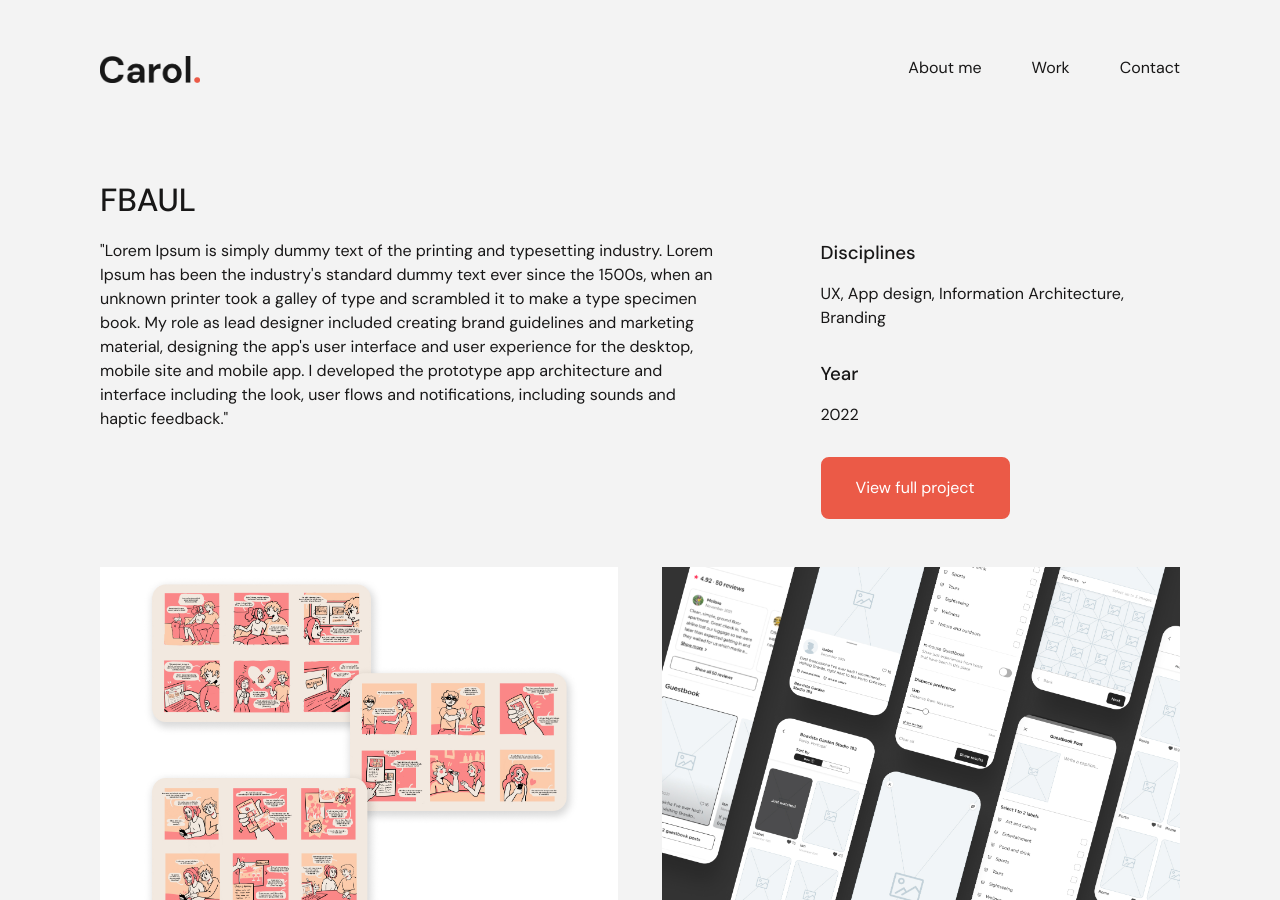
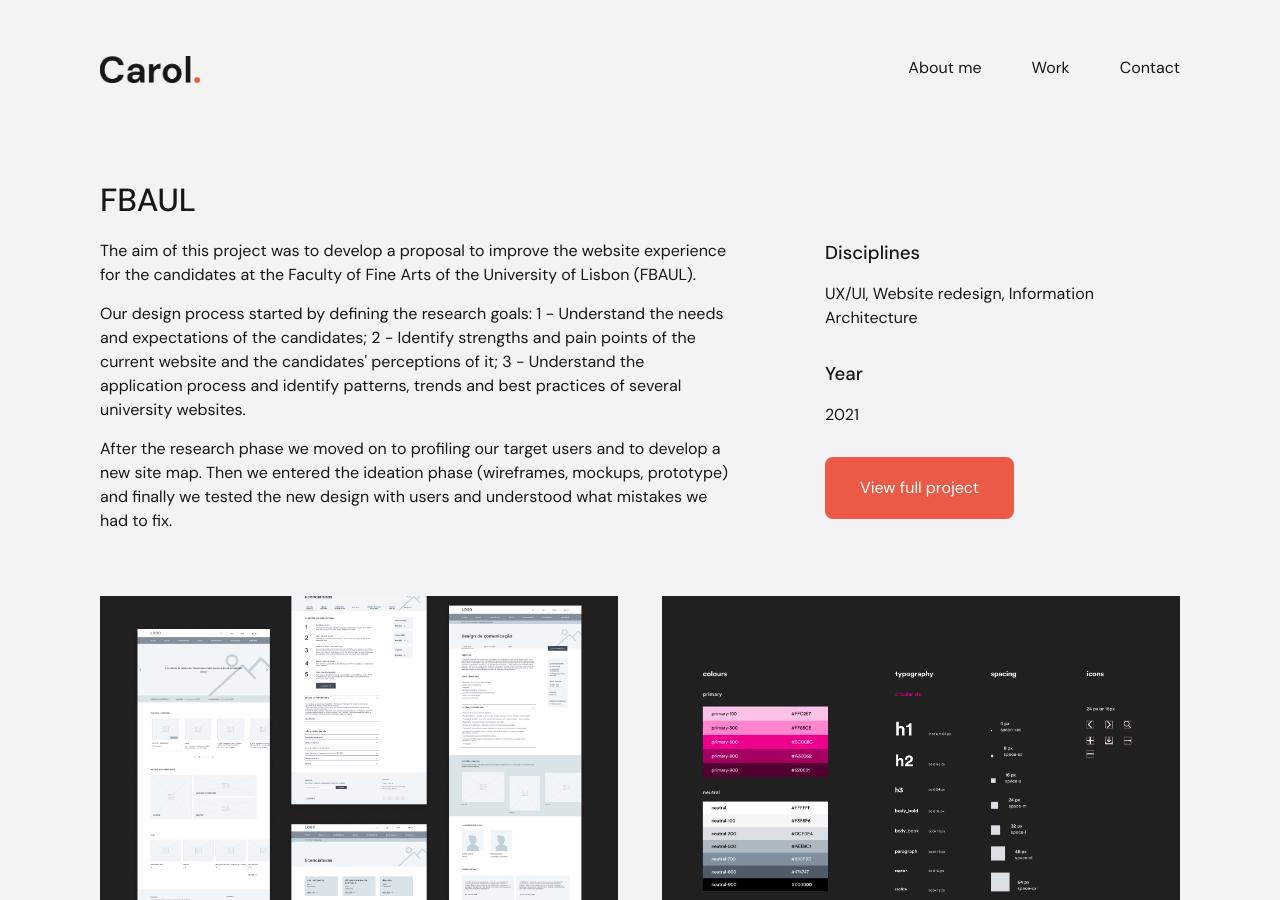
Before and after one commit to carolina-f-reis/projeto, a Jekyll site: the page built from _work/fbaul.html, in a window 1280 px wide and 900 px high. Built offline with Jekyll 4.4.1, drawn with Linux system fonts in a browser that asks for light colours.

```diff
--- a/_work/fbaul.html
+++ b/_work/fbaul.html
@@ -2,13 +2,13 @@
 layout: page
 title: FBAUL
 description: "FBAUL's website redesign"
-disciplines: UX, App design, Information Architecture, Branding
-year: 2022
+disciplines: UX/UI, Website redesign, Information Architecture
+year: 2021
 thumbnail: "/assets/images/work/fbaul/fbaul_thumbnail.jpg"
 
 website:
   button_text: View full project
-  url: https://www.behance.net/gallery/137171571/Airbnb-Guestbook-Feature-UX-UI
+  url: https://www.behance.net/gallery/136314077/FBAULs-website-redesign-UXUI-Design
 ---
 
 
@@ -16,13 +16,9 @@ website:
 
   <div class="project-info">
     <section class="project-intro">
-        <p>"Lorem Ipsum is simply dummy text of the printing and typesetting industry. Lorem Ipsum has been the industry's standard dummy text ever since the 1500s, when an unknown printer took a galley of type and scrambled it to make a type specimen book.
-
-          My role as lead designer included creating brand guidelines and marketing
-          material, designing the app's user interface and user experience for the
-          desktop, mobile site and mobile app. I developed the prototype app
-          architecture and interface including the look, user flows and notifications,
-          including sounds and haptic feedback."</p>
+      <p>The aim of this project was to develop a proposal to improve the website experience for the candidates at the Faculty of Fine Arts of the University of Lisbon (FBAUL).</p>
+      <p>Our design process started by defining the research goals: 1 - Understand the needs and expectations of the candidates; 2 - Identify strengths and pain points of the current website and the candidates' perceptions of it; 3 - Understand the application process and identify patterns, trends and best practices of several university websites.</p>
+      <p>After the research phase we moved on to profiling our target users and to develop a new site map. Then we entered the ideation phase (wireframes, mockups, prototype) and finally we tested the new design with users and understood what mistakes we had to fix. </p>
     </section>
     <aside class="project-details">
 
@@ -46,8 +42,8 @@ website:
   </div>
 
   <section class="project-images">
-    <img class="img-1" src="{{ "assets/images/work/airbnb/airbnb_screens1.jpg" | relative_url }}">
-    <img class="img-2" src="{{ "assets/images/work/airbnb/airbnb_screens2.jpg" | relative_url }}">
-    <img class="img-3" src="{{ "assets/images/work/airbnb/airbnb_screens3.jpg" | relative_url }}">
+    <img class="img-1" src="{{ "assets/images/work/fbaul/fbaul_screens1.jpg" | relative_url }}">
+    <img class="img-2" src="{{ "assets/images/work/fbaul/fbaul_screens2.jpg" | relative_url }}">
+    <img class="img-3" src="{{ "assets/images/work/fbaul/fbaul_screens3.jpg" | relative_url }}">
   </section>
 </div>
```
Also changed, not shown: _work/airbnb.html (+5 -13 lines), _work/ecos.html (+8 -12 lines), _work/greenshare.html (added, +50 -0 lines), assets/images/work/greenshare/greenshare_screens2.jpg, assets/images/work/greenshare/greenshare_screens3.jpg, assets/images/work/naturecalls/naturecalls_screens1.jpg (deleted), assets/images/work/naturecalls/naturecalls_screens13.jpg (deleted), assets/images/work/naturecalls/naturecalls_screens2.jpg (deleted), assets/images/work/naturecalls/naturecalls_thumbnail.jpg (deleted).
